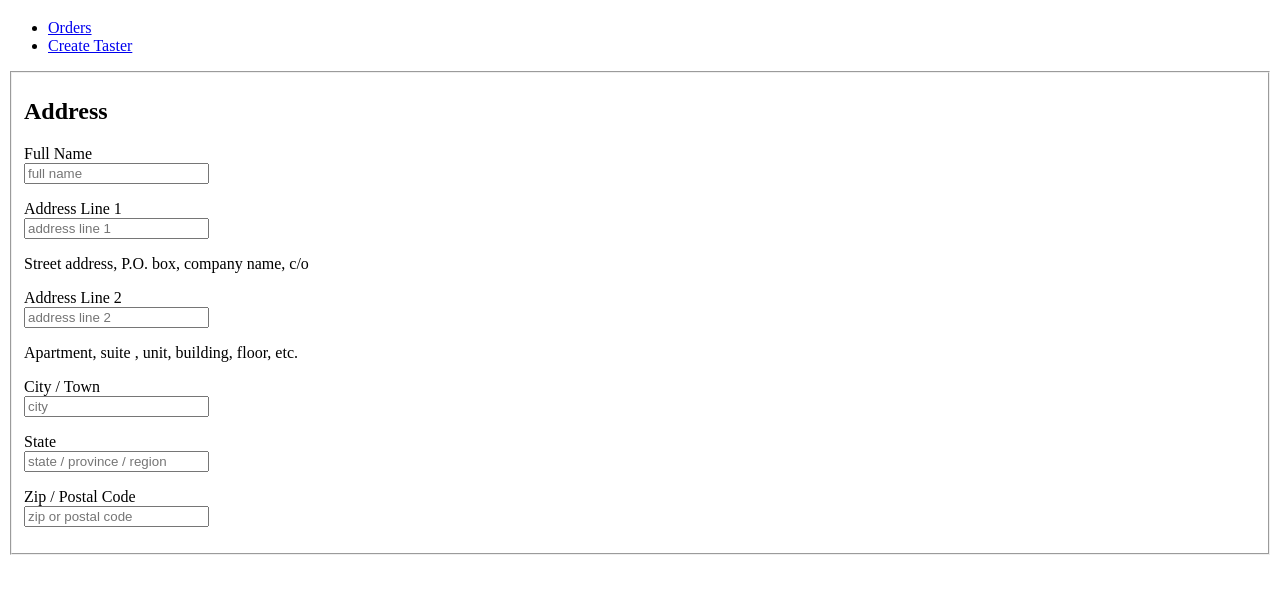
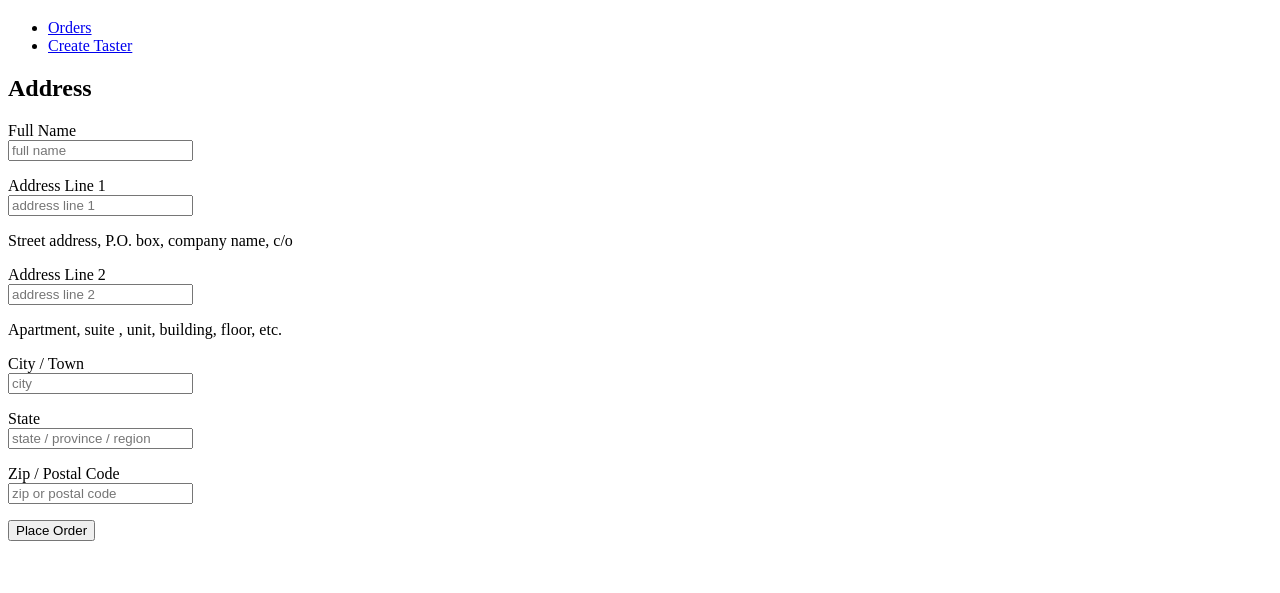
Before and after one commit to mikecheck12/cake-mail, a website: page public/index.html at #!/tasters in a window 1280 px wide. Shown: the part 61-654 px from the top of the page. Drawn offline with nearby package versions, Linux system fonts and the light colour scheme.

Commit message:
submit button

```diff
--- a/public/tasters/tasters.html
+++ b/public/tasters/tasters.html
@@ -1,7 +1,7 @@
 <div class="container">
   <div class="row">
      <form class="form-horizontal">
-            <fieldset>
+            <!-- <fieldset> -->
                 <!-- Address form -->
 
                 <h2>Address</h2>
@@ -59,7 +59,9 @@
                         <p class="help-block"></p>
                     </div>
                 </div>
-            </fieldset>
+                <button type='submit'> Place Order </button>
+            <!-- </fieldset> -->
+
         </form>
   </div>
 </div>
```
